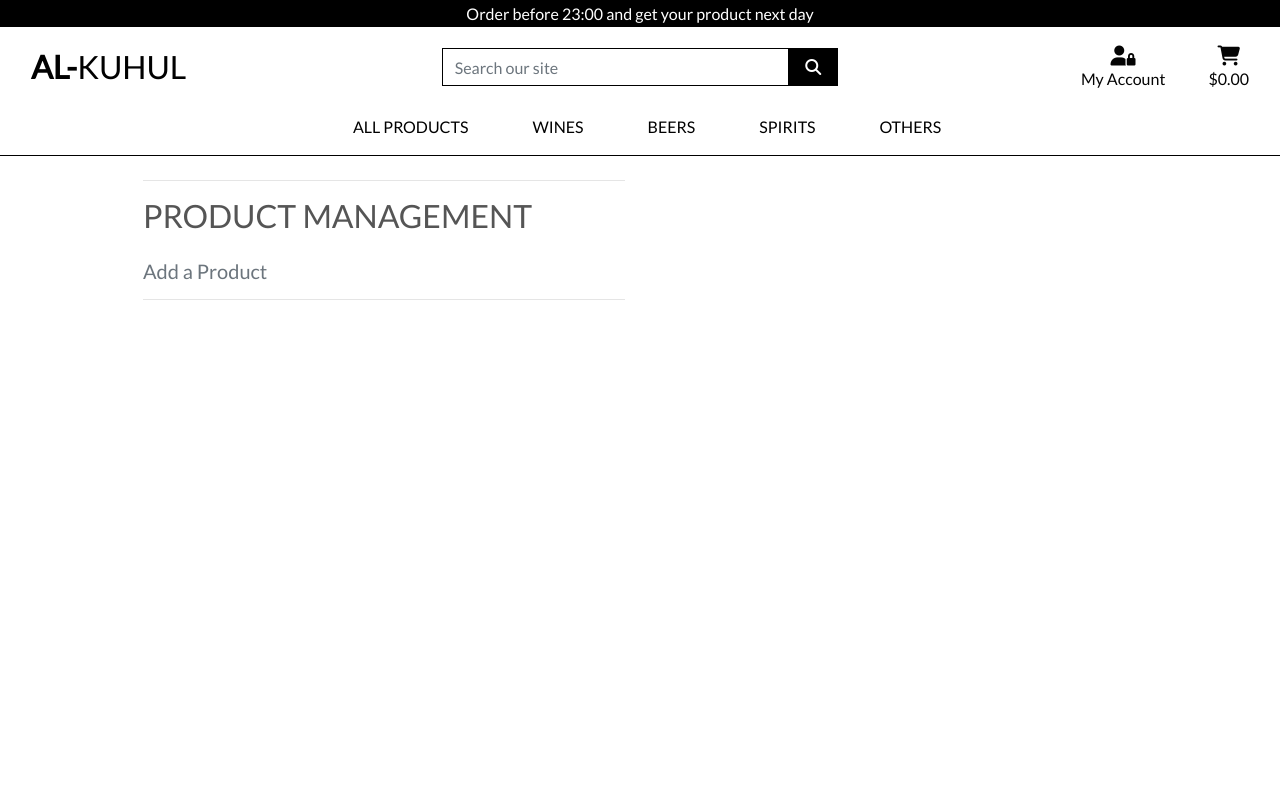
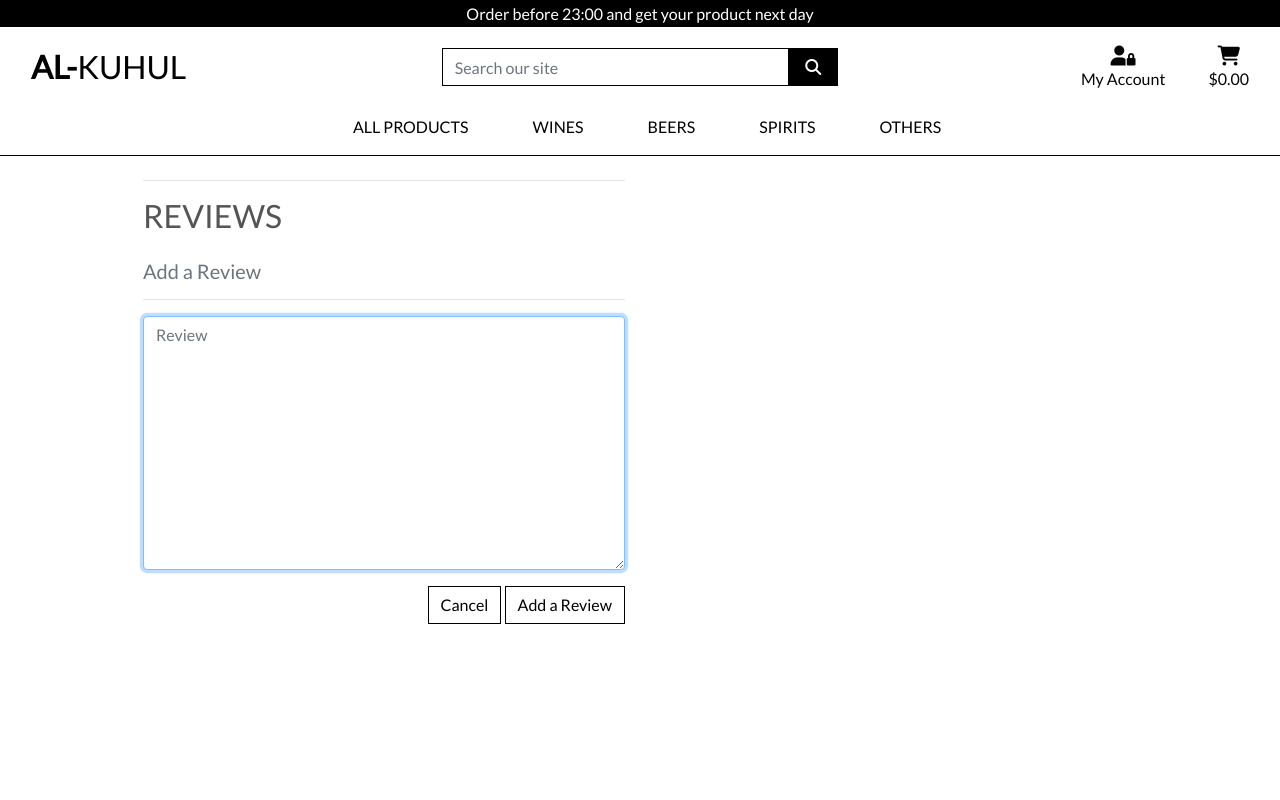
Before and after one commit to Code-Institute-Submissions/juliandavid-garcia-MS4-Al-kuhul_AprResub, a Django app: page /review/add_review/ in a window 1280 px wide. Run offline with Django 4.2, Linux system fonts and the light colour scheme; some libraries are stand-ins or nearby versions.

Commit message:
added the add review view, url and template

```diff
--- a/review/templates/review/add_review.html
+++ b/review/templates/review/add_review.html
@@ -15,10 +15,23 @@
         <div class="row">
             <div class="col-12 col-md-6">
                 <hr>
-                <h2 class="logo-font mb-4">Product Management</h2>
-                <h5 class="text-muted">Add a Product</h5>
+                <h2 class="logo-font mb-4">Reviews</h2>
+                <h5 class="text-muted">Add a Review</h5>
                 <hr>
             </div>
         </div>
 
+        <div class="row">
+            <div class="col-12 col-md-6">
+                <form method="POST" action="{% url 'add_review' %}" class="form mb-2" enctype="multipart/form-data">
+                    {% csrf_token %}
+                    {{ form | crispy }}
+                    <div class="text-right">
+                        <a class="btn btn-outline-black rounded-0" href="{% url 'reviews' %}">Cancel</a>
+                        <button class="btn btn-outline-black rounded-0" type="submit">Add a Review</button>
+                    </div>
+                </form>
+            </div>
+        </div>
+
 {% endblock %}
```
